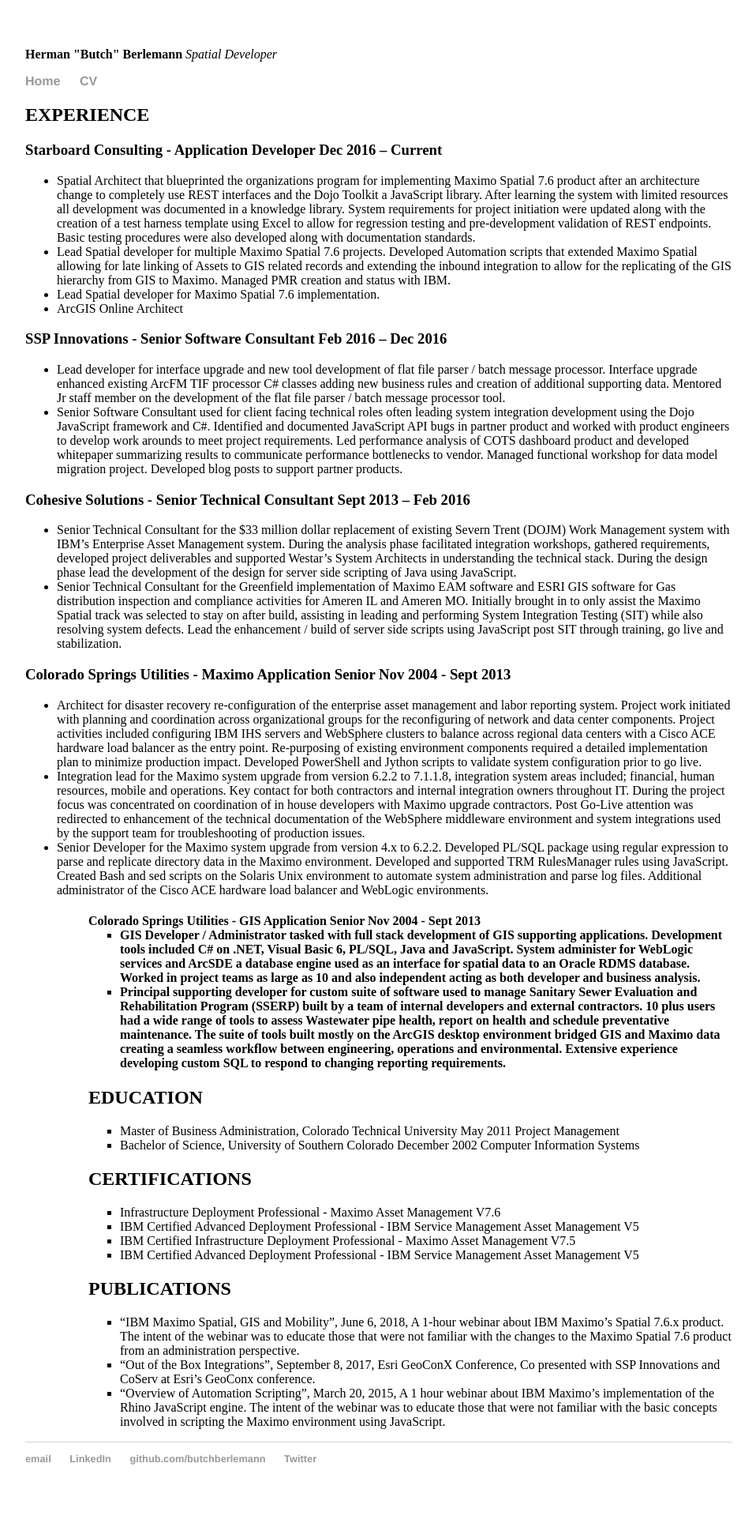
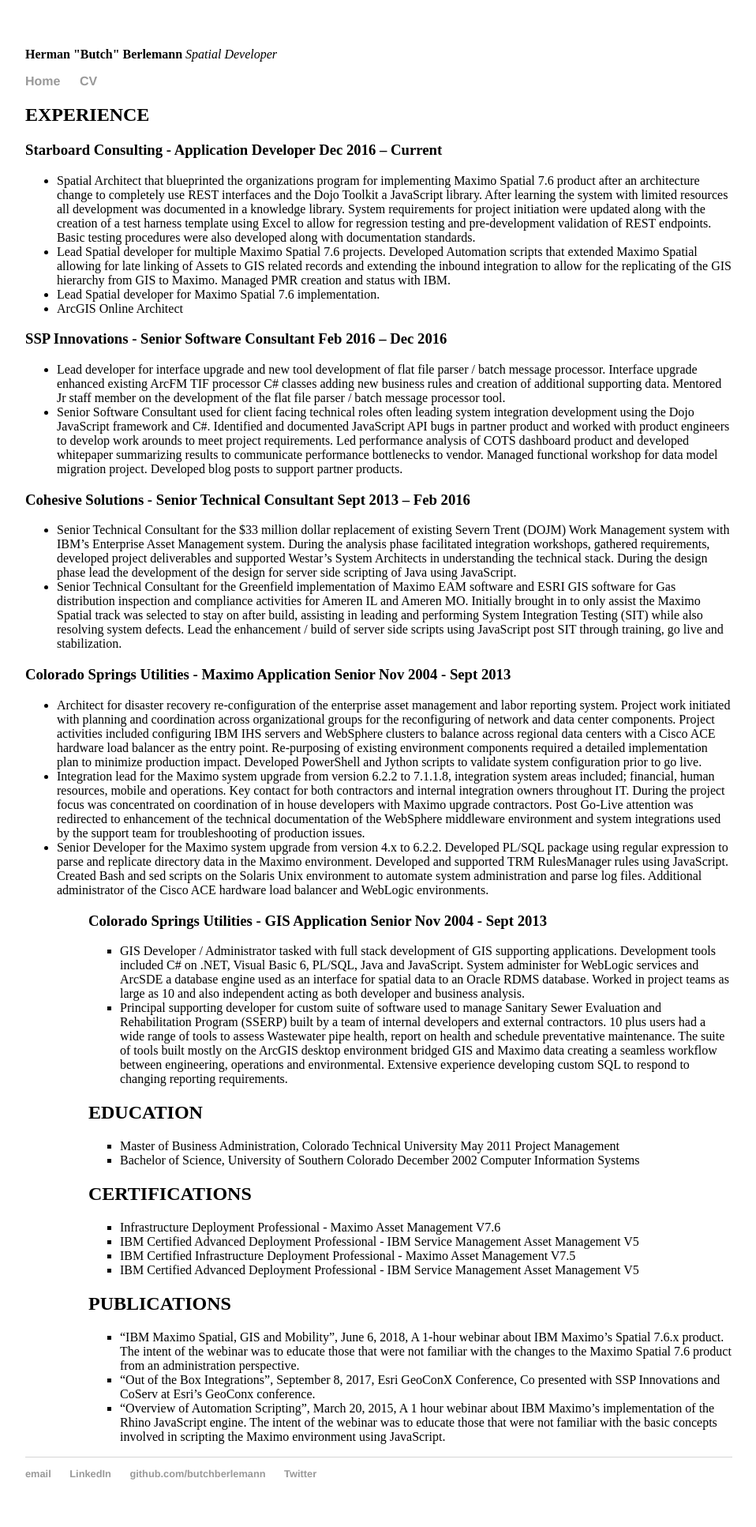
Before and after one commit to butchberlemann/butchberlemann.github.io, a Jekyll site: the page built from cv/cv.html, in a window 1280 px wide. Shown: the whole page at 79% size, without its empty margins (160-1118 px from the left). Built offline with Jekyll 4.4.1, drawn with Linux system fonts in a browser that asks for light colours.

```diff
--- a/cv/cv.html
+++ b/cv/cv.html
@@ -33,7 +33,7 @@ title: Butch Berlemann Spatial EAM Developer
   <li> Senior Developer for the Maximo system upgrade from version 4.x to 6.2.2. Developed PL/SQL package using regular expression to parse and replicate directory data in the Maximo environment. Developed and supported TRM RulesManager rules using JavaScript. Created Bash and sed scripts on the Solaris Unix environment to automate system administration and parse log files. Additional administrator of the Cisco ACE hardware load balancer and WebLogic environments. </li>
 <ul>
 
-  <h4>Colorado Springs Utilities - GIS Application Senior      		                           Nov 2004 - Sept 2013</h>
+<h3>Colorado Springs Utilities - GIS Application Senior      		                           Nov 2004 - Sept 2013</h3>
 <ul>
   <li> GIS Developer / Administrator tasked with full stack development of GIS supporting applications. Development tools included C# on .NET, Visual Basic 6, PL/SQL, Java and JavaScript. System administer for WebLogic services and ArcSDE a database engine used as an interface for spatial data to an Oracle RDMS database. Worked in project teams as large as 10 and also independent acting as both developer and business analysis. </li>
   <li> Principal supporting developer for custom suite of software used to manage Sanitary Sewer Evaluation and Rehabilitation Program (SSERP) built by a team of internal developers and external contractors. 10 plus users had a wide range of tools to assess Wastewater pipe health, report on health and schedule preventative maintenance. The suite of tools built mostly on the ArcGIS desktop environment bridged GIS and Maximo data creating a seamless workflow between engineering, operations and environmental. Extensive experience developing custom SQL to respond to changing reporting requirements.</li>
```
